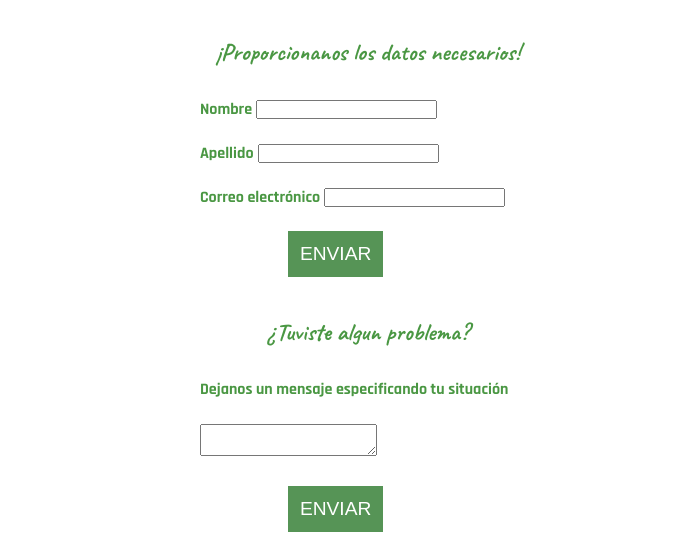
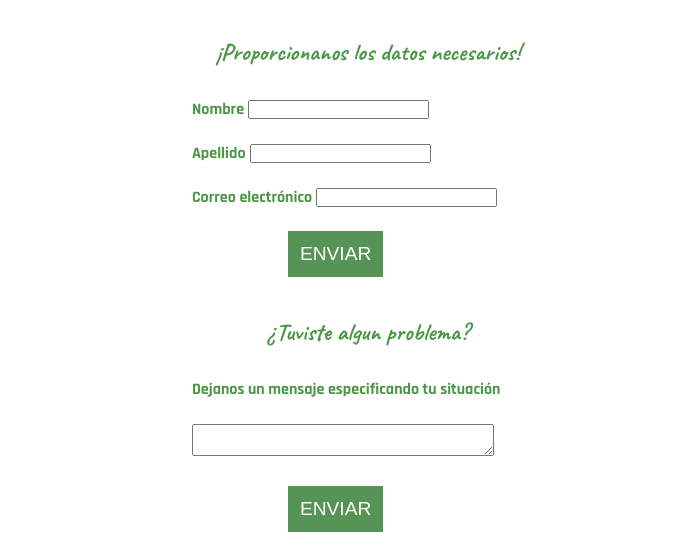
Before and after one commit to conniesamp/prueba-entrega, a website: page paginas/contacto.html in a window 1280 px wide. Shown: the part 659-1213 px from the top of the page, 0-673 px from the left. Drawn offline with Linux system fonts and the light colour scheme.

Commit message:
correcciones de la tercera entrega

```diff
--- a/paginas/contacto.html
+++ b/paginas/contacto.html
@@ -68,7 +68,7 @@
                             <label for="mensaje-form">Dejanos un mensaje especificando tu situación</label>
                         </div>
                         <div>
-                            <textarea name="mensaje-form" id="mensaje-form"></textarea>
+                            <textarea name="mensaje-form" id="mensaje-form" style="min-width: 90%"></textarea>
                         </div>
                         <input type="submit" value="Enviar" id="enviar">
                     </form>
--- a/scss/_header-paginas.scss
+++ b/scss/_header-paginas.scss
@@ -49,6 +49,7 @@ header {
                 }
                 .ul-paginas {
                     margin-bottom: 10vh;
+                    list-style-type: none;
                     display: flex;
                     @include tablet {
                         display: flex;
--- a/scss/_main-contacto.scss
+++ b/scss/_main-contacto.scss
@@ -50,7 +50,7 @@
                 }
                 div {
                     #mensaje-form {
-                        margin-left: 2vh;
+                        margin-left: 1vh;
                         margin-top: 3vh;
                         margin-bottom: 3vh;
                     }
--- a/scss/_main-home.scss
+++ b/scss/_main-home.scss
@@ -16,9 +16,9 @@ main {
         font-weight: bold;
         color: $texto;
         text-justify: inter-word;
-        text-align: justify;
         @include tablet {
             font-size: 35px !important;
+            -webkit-text-stroke: 0.5px white;
         }
     }
     .destacados {
--- a/scss/_variables-generales.scss
+++ b/scss/_variables-generales.scss
@@ -83,7 +83,7 @@ footer {
 }
 
 label {
-    margin-left: 2vh;
+    margin-left: 1vh;
     color: $texto;
     font-weight: bold;
 }
```
Also changed, not shown: index.html (+1 -1 lines), paginas/especiales.html (+1 -1 lines), css/style.css, 1 other file.
